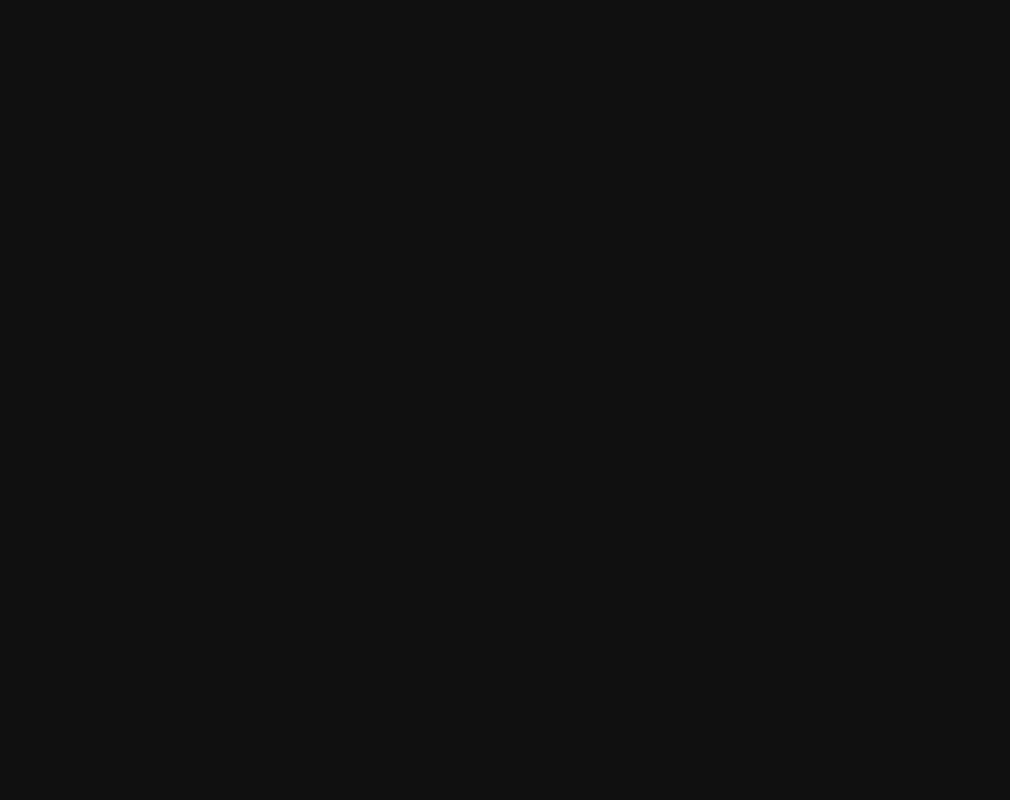
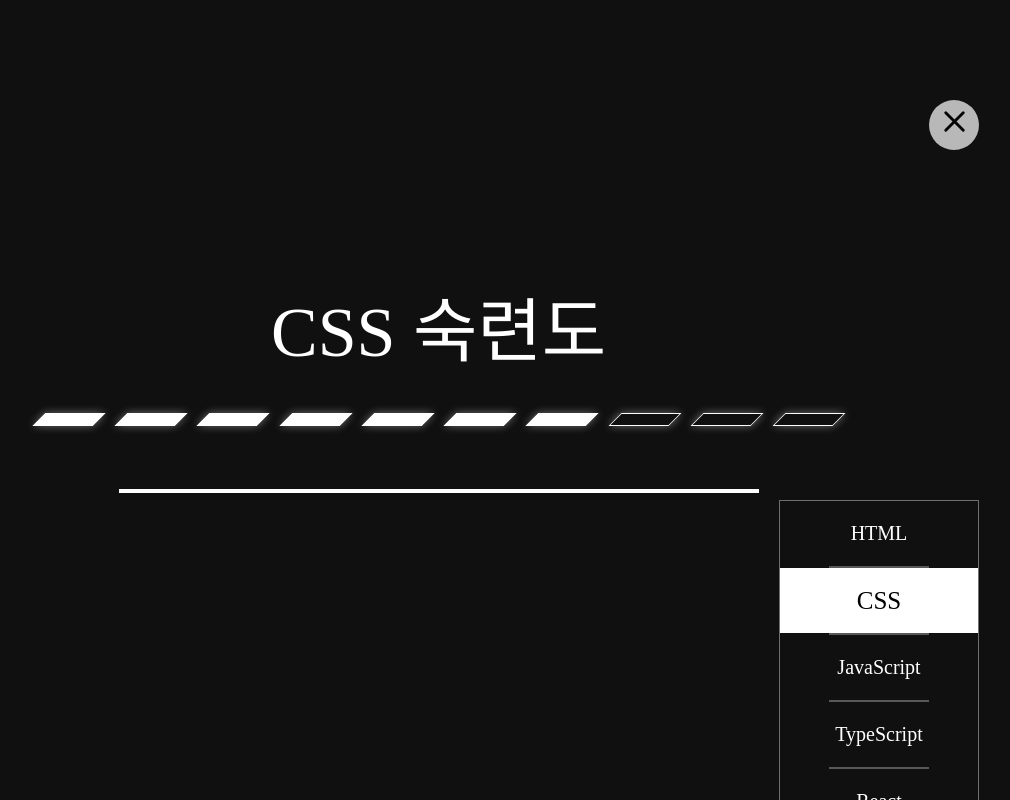
Before and after one commit to DOYEON-YOU/PROJECT, a React (Create React App) app in the folder PersonalProject/portfolio/: page /stack/css in a window 1280 px wide. Shown: the whole page, without its empty margins (201-1211 px from the left). Built offline with nearby package versions, Linux system fonts and the light colour scheme; a web font is replaced by a local one.

Commit message:
make up portfolio project

```diff
--- a/PersonalProject/portfolio/src/App.js
+++ b/PersonalProject/portfolio/src/App.js
@@ -105,7 +105,7 @@ function App() {
         </Routes>
       </AnimatePresence>
 
-      {loading ? <Loading /> : console.log('error!')}
+      {loading ? <Loading /> : ''}
     </div>
   );
 }
--- a/PersonalProject/portfolio/src/App.scss
+++ b/PersonalProject/portfolio/src/App.scss
@@ -262,7 +262,6 @@
     opacity: 1;
   }
   .html {
-
   }
   .skills {
     margin: 30px 0px;
@@ -296,6 +295,45 @@
       background: white;
     }
   }
+}
+.skillList {
+  color: white;
+  width: 200px;
+  height: 400px;
+  border: 1px solid rgba($color: #ffffff, $alpha: 0.4);
+  position: fixed;
+  top: 500px;
+  right: 100px;
+  hr {
+    margin: 0 auto;
+    position: static;
+    border: 1px solid white;
+    opacity: 0.3;
+    width: 100px;
+  }
+  a {
+    padding: 10px 0px;
+    display: block;
+    text-decoration: none;
+    color: white;
+    line-height: 45px;
+    font-size: 20px;
+    font-family: 'LeferiRegular';
+    transition: all 0.3s;
+    &:hover {
+      background-color: #2c2c2c;
+      color: white;
+      font-family: 'LeferiBold';
+      font-size: 25px;
+    }
+  }
+  .true {
+    font-size: 25px;
+    background-color: white;
+    color: black;
+    font-family: 'LeferiBold';
+  }
+}
 .exitIcon {
   width: 50px;
   height: 50px;
@@ -310,6 +348,7 @@
   opacity: 0.7;
   transition: all 0.3s;
   &:hover {
+    color: black;
     opacity: 1;
     transition: all 0.3s;
     box-shadow: 0px 5px 0px gray;
@@ -318,7 +357,6 @@
     transform: translateY(5px);
     box-shadow: none;
     background-color: rgb(179, 179, 179);
-    }
   }
 }
 
--- a/PersonalProject/portfolio/src/Page/skillSet/CSS.js
+++ b/PersonalProject/portfolio/src/Page/skillSet/CSS.js
@@ -1,10 +1,46 @@
-import React from 'react';
+/* eslint-disable */
+
+import React, { useEffect } from 'react';
+import SkillList from './SkillList';
+import Exit from './Exit';
+import { AnimatePresence, motion } from 'framer-motion';
+import AOS from 'aos';
 
 const CSS = () => {
+  useEffect(() => {
+    AOS.init();
+  });
+
   return (
-    <div className='skill css'>
-
-    </div>
+    <>
+      <motion.div
+        className='skill css'
+        animate={{
+          scale: [0.5, 1],
+          opacity: [0.5, 1],
+        }}>
+        <h1 className='title' data-aos='flip-up' data-aos-duration='1000'>
+          CSS 숙련도
+        </h1>
+        <ul class='skills' data-aos='zoom-in' data-aos-duration='500'>
+          <li class='full'></li>
+          <li class='full'></li>
+          <li class='full'></li>
+          <li class='full'></li>
+          <li class='full'></li>
+          <li class='full'></li>
+          <li class='full'></li>
+          <li></li>
+          <li></li>
+          <li></li>
+        </ul>
+        <hr />
+      </motion.div>
+      <Exit />
+      <SkillList
+        css={window.location.pathname == '/stack/css' ? 'true' : 'false'}
+      />
+    </>
   );
 };
 
--- a/PersonalProject/portfolio/src/Page/skillSet/Exit.js
+++ b/PersonalProject/portfolio/src/Page/skillSet/Exit.js
@@ -1,3 +1,5 @@
+/* eslint-disable */
+
 import React from 'react';
 import {FiX} from 'react-icons/fi'
 
--- a/PersonalProject/portfolio/src/Page/skillSet/HTML.js
+++ b/PersonalProject/portfolio/src/Page/skillSet/HTML.js
@@ -1,8 +1,11 @@
+/* eslint-disable */
+
 import React, { useEffect } from 'react';
 import Exit from './Exit';
 import AOS from 'aos';
 import 'aos/dist/aos.css';
-import { motion } from 'framer-motion';
+import { motion, AnimatePresence } from 'framer-motion';
+import SkillList from './SkillList';
 
 const HTML = () => {
   useEffect(() => {
@@ -10,14 +13,12 @@ const HTML = () => {
   });
 
   return (
+    <>
       <motion.div
         className='skill html'
         animate={{
-        scale: [0, 1],
-        opacity: [0, 1]
-      }}
-      exit={{
-        scale: [1, 0]
+          scale: [0.5, 1],
+          opacity: [0.5, 1],
         }}>
         <h1 className='title' data-aos='flip-up' data-aos-duration='1000'>
           HTML 숙련도
@@ -28,15 +29,19 @@ const HTML = () => {
           <li class='full'></li>
           <li class='full'></li>
           <li class='full'></li>
-        <li></li>
-        <li></li>
+          <li class='full'></li>
+          <li class='full'></li>
           <li></li>
           <li></li>
           <li></li>
         </ul>
         <hr />
+      </motion.div>
       <Exit />
-    </motion.div>
+        <SkillList
+          html={window.location.pathname === '/stack/html' ? 'true' : 'false'}
+        />
+    </>
   );
 };
 
--- a/PersonalProject/portfolio/src/Page/skillSet/Javascript.js
+++ b/PersonalProject/portfolio/src/Page/skillSet/Javascript.js
@@ -1,10 +1,48 @@
-import React from 'react';
+/* eslint-disable */
+
+import React, { useEffect } from 'react';
+import Exit from './Exit';
+import SkillList from './SkillList';
+import { motion, AnimatePresence } from 'framer-motion';
+import AOS from 'aos';
+import 'aos/dist/aos.css';
 
 const Javascript = () => {
+
+  useEffect(() => {
+    AOS.init();
+  });
+
   return (
-    <div className='skill js'>
-
-    </div>
+    <>
+      <motion.div
+        className='skill js'
+        animate={{
+          scale: [0.5, 1],
+          opacity: [0.5, 1],
+        }}>
+        <h1 className='title' data-aos='flip-up' data-aos-duration='1000'>
+          JavaScript 숙련도
+        </h1>
+        <ul class='skills' data-aos='zoom-in' data-aos-duration='500'>
+          <li class='full'></li>
+          <li class='full'></li>
+          <li class='full'></li>
+          <li class='full'></li>
+          <li class='full'></li>
+          <li></li>
+          <li></li>
+          <li></li>
+          <li></li>
+          <li></li>
+        </ul>
+        <hr />
+      </motion.div>
+      <Exit />
+      <SkillList
+        js={window.location.pathname == '/stack/javascript' ? 'true' : 'false'}
+      />
+    </>
   );
 };
 
--- a/PersonalProject/portfolio/src/Page/skillSet/JsReact.js
+++ b/PersonalProject/portfolio/src/Page/skillSet/JsReact.js
@@ -1,10 +1,47 @@
-import React from 'react';
+/* eslint-disable */
+
+import React, { useEffect } from 'react';
+import SkillList from './SkillList';
+import Exit from './Exit';
+import { motion, AnimatePresence } from 'framer-motion';
+import AOS from 'aos';
+import 'aos/dist/aos.css';
 
 const JsReact = () => {
+  useEffect(() => {
+    AOS.init();
+  });
+
   return (
-    <div className='skill react'>
-
-    </div>
+    <>
+      <motion.div
+        className='skill react'
+        animate={{
+          scale: [0.5, 1],
+          opacity: [0.5, 1],
+        }}>
+        <h1 className='title' data-aos='flip-up' data-aos-duration='1000'>
+          React 숙련도
+        </h1>
+        <ul class='skills' data-aos='zoom-in' data-aos-duration='500'>
+          <li class='full'></li>
+          <li class='full'></li>
+          <li class='full'></li>
+          <li class='full'></li>
+          <li></li>
+          <li></li>
+          <li></li>
+          <li></li>
+          <li></li>
+          <li></li>
+        </ul>
+        <hr />
+      </motion.div>
+      <Exit />
+      <SkillList
+        react={window.location.pathname == '/stack/react' ? 'true' : 'false'}
+      />
+    </>
   );
 };
 
--- a/PersonalProject/portfolio/src/Page/skillSet/SASS.js
+++ b/PersonalProject/portfolio/src/Page/skillSet/SASS.js
@@ -1,10 +1,47 @@
-import React from 'react';
+/* eslint-disable */
+
+import React, { useEffect } from 'react';
+import SkillList from './SkillList';
+import Exit from './Exit';
+import { motion, AnimatePresence } from 'framer-motion';
+import AOS from 'aos';
+import 'aos/dist/aos.css';
 
 const SASS = () => {
+  useEffect(() => {
+    AOS.init();
+  });
+
   return (
-    <div className='skill sass'>
-
-    </div>
+    <>
+      <motion.div
+        className='skill sass'
+        animate={{
+          scale: [0.5, 1],
+          opacity: [0.5, 1],
+        }}>
+        <h1 className='title' data-aos='flip-up' data-aos-duration='1000'>
+          SASS(SCSS) 숙련도
+        </h1>
+        <ul class='skills' data-aos='zoom-in' data-aos-duration='500'>
+          <li class='full'></li>
+          <li class='full'></li>
+          <li class='full'></li>
+          <li></li>
+          <li></li>
+          <li></li>
+          <li></li>
+          <li></li>
+          <li></li>
+          <li></li>
+        </ul>
+        <hr />
+      </motion.div>
+      <Exit />
+      <SkillList
+        sass={window.location.pathname === '/stack/sass' ? 'true' : 'false'}
+      />
+    </>
   );
 };
 
--- /dev/null
+++ b/PersonalProject/portfolio/src/Page/skillSet/SkillList.js
@@ -0,0 +1,46 @@
+/* eslint-disable */
+
+import React from 'react';
+
+const SkillList = (props) => {
+
+  const location = [
+    '/stack/html',
+    '/stack/css',
+    '/stack/javascript',
+    '/stack/typescript',
+    '/stack/react',
+    '/stack/sass',
+  ];
+
+
+  return (
+    <div className='skillList'>
+      <a href={location[0]} id='html' className={props.html}>
+        HTML
+      </a>
+      <hr />
+      <a href={location[1]} id='css' className={props.css}>
+        CSS
+      </a>
+      <hr />
+      <a href={location[2]} id='js' className={props.js}>
+        JavaScript
+      </a>
+      <hr />
+      <a href={location[3]} id='ts' className={props.ts}>
+        TypeScript
+      </a>
+      <hr />
+      <a href={location[4]} id='react' className={props.react}>
+        React
+      </a>
+      <hr />
+      <a href={location[5]} id='sass' className={props.sass}>
+        Sass
+      </a>
+    </div>
+  );
+};
+
+export default SkillList;
--- a/PersonalProject/portfolio/src/Page/skillSet/Typescript.js
+++ b/PersonalProject/portfolio/src/Page/skillSet/Typescript.js
@@ -1,10 +1,47 @@
-import React from 'react';
+/* eslint-disable */
+
+import React, { useEffect } from 'react';
+import SkillList from './SkillList';
+import Exit from './Exit';
+import { motion } from 'framer-motion';
+import AOS from 'aos';
+import 'aos/dist/aos.css';
 
 const Typescript = () => {
+  useEffect(() => {
+    AOS.init();
+  });
+
   return (
-    <div className='skill ts'>
-
-    </div>
+    <>
+      <motion.div
+        className='skill ts'
+        animate={{
+          scale: [0.5, 1],
+          opacity: [0.5, 1],
+        }}>
+        <h1 className='title' data-aos='flip-up' data-aos-duration='1000'>
+          TypeScript 숙련도
+        </h1>
+        <ul class='skills' data-aos='zoom-in' data-aos-duration='500'>
+          <li class='full'></li>
+          <li class='full'></li>
+          <li></li>
+          <li></li>
+          <li></li>
+          <li></li>
+          <li></li>
+          <li></li>
+          <li></li>
+          <li></li>
+        </ul>
+        <hr />
+      </motion.div>
+      <Exit />
+      <SkillList
+        ts={window.location.pathname == '/stack/typescript' ? 'true' : 'false'}
+      />
+    </>
   );
 };
 
```
Lines whose indentation alone changed are shown as unchanged.
